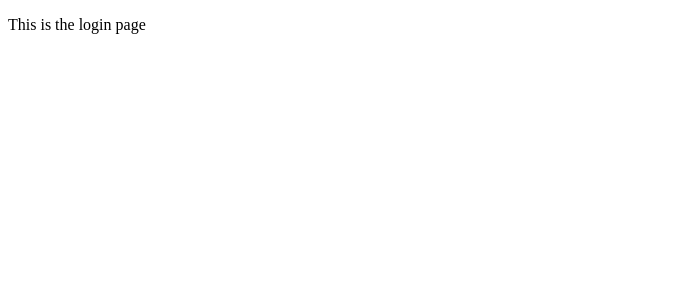
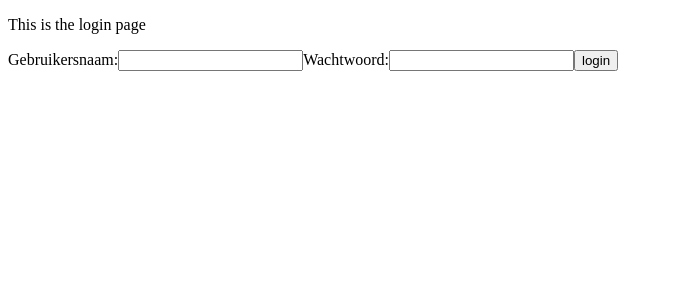
Before and after one commit to NWaziri/fullstack-DonDiablo, a React (Create React App) app in the folder front-end-dondiablo/: page /login in a window 1280 px wide. Shown: the top 300 px of the page, without its empty margins (0-673 px from the left). Built offline with nearby package versions, Linux system fonts and the light colour scheme.

Commit message:
created Button component, SignUpForm and LoginForm

```diff
--- /dev/null
+++ b/front-end-dondiablo/src/components/Button/Button.js
@@ -0,0 +1,14 @@
+import React from "react";
+
+function Button({ type, className, text }) {
+    return (
+        <button
+            type={type}
+            className={className}
+        >
+            {text}
+        </button>
+    )
+}
+
+export default Button;
--- /dev/null
+++ b/front-end-dondiablo/src/components/loginForm/LoginForm.js
@@ -0,0 +1,42 @@
+import React, {useRef, useState} from "react";
+import {useForm} from "react-hook-form";
+import axios from "axios";
+import Button from "../Button/Button";
+
+function LoginForm() {
+    const { handleSubmit, register } = useForm();
+
+    const onSubmit =  (data) => {
+       console.log(data)
+    }
+    return (
+        <form onSubmit={handleSubmit(onSubmit)}>
+            <label htmlFor="username-field">
+                Gebruikersnaam:
+                <input
+                    type="text"
+                    id="username-field"
+                    name="username"
+                    {...register("username")}
+                />
+            </label>
+
+            <label htmlFor="password-field">
+                Wachtwoord:
+                <input
+                    type="password"
+                    id="password-field"
+                    name="password"
+                    {...register("password")}
+                />
+            </label>
+            <Button
+                type="submit"
+                className="login-button"
+                text="login"
+            />
+        </form>
+    )
+}
+
+export default LoginForm;
--- /dev/null
+++ b/front-end-dondiablo/src/components/signUpForm/SignUpForm.js
@@ -0,0 +1,53 @@
+import React, {useRef, useState} from "react";
+import {useForm} from "react-hook-form";
+import axios from "axios";
+import Button from "../Button/Button";
+
+function SignUpForm({submitFunction}) {
+    const { handleSubmit, register } = useForm();
+    const [signUpSuccess, toggleSignUpSucces] = useState(false);
+
+    return (
+        <>
+            <form onSubmit={handleSubmit(submitFunction)}>
+                <label htmlFor="email-field">
+                    Email:
+                    <input
+                        type="email"
+                        id="email-field"
+                        name="email"
+                        {...register("email")}
+                    />
+                </label>
+
+                <label htmlFor="username-field">
+                    Gebruikersnaam:
+                    <input
+                        type="text"
+                        id="username-field"
+                        name="username"
+                        {...register("username")}
+                    />
+                </label>
+
+                <label htmlFor="password-field">
+                    Wachtwoord:
+                    <input
+                        type="password"
+                        id="password-field"
+                        name="password"
+                        {...register("password")}
+                    />
+                </label>
+                <Button
+                    type="submit"
+                    className="register-button"
+                    text="registreren"
+                />
+                {signUpSuccess === true && <p> registreren is geluk je wordt doorgestuurd naar de inlog pagina</p>}
+            </form>
+        </>
+    )
+}
+
+export default SignUpForm;
--- a/front-end-dondiablo/src/pages/loginPage/Login.js
+++ b/front-end-dondiablo/src/pages/loginPage/Login.js
@@ -1,9 +1,11 @@
 import React from "react";
+import LoginForm from "../../components/loginForm/LoginForm";
 
 function Login() {
     return (
         <>
             <p>This is the login page</p>
+            <LoginForm/>
         </>
     )
 }
--- a/front-end-dondiablo/src/pages/signupPage/SignUp.js
+++ b/front-end-dondiablo/src/pages/signupPage/SignUp.js
@@ -3,6 +3,9 @@ import {useForm} from "react-hook-form";
 
 import axios from "axios";
 import {useHistory} from "react-router-dom";
+import SignUpForm from "../../components/signUpForm/SignUpForm";
+
+
 
 function SignUp() {
     const { handleSubmit, register } = useForm();
@@ -19,52 +22,17 @@ function SignUp() {
         }
         toggleSignUpSucces(true);
 
-        setTimeout(()=> {
-            history.push("/login")
-        }, 1000)
+        // setTimeout(()=> {
+        //     history.push("/login")
+        // }, 1000)
     };
 
     return (
         <>
             <p>This is the signup page</p>
-            <form onSubmit={handleSubmit(onSubmit)}>
-                <label htmlFor="email-field">
-                    Email:
-                    <input
-                        type="email"
-                        id="email-field"
-                        name="email"
-                        {...register("email")}
-                    />
-                </label>
-
-                <label htmlFor="username-field">
-                    Gebruikersnaam:
-                    <input
-                        type="text"
-                        id="username-field"
-                        name="username"
-                        {...register("username")}
-                    />
-                </label>
-
-                <label htmlFor="password-field">
-                    Wachtwoord:
-                    <input
-                        type="password"
-                        id="password-field"
-                        name="password"
-                        {...register("password")}
-                    />
-                </label>
-                <button
-                    type="submit"
-                    className="form-button"
-                >
-                    Maak account aan
-                </button>
-                {signUpSuccess === true && <p> registreren is geluk je wordt doorgestuurd naar de inlog pagina</p>}
-            </form>
+            <SignUpForm
+                submitFunction={onSubmit}
+            />
         </>
     )
 }
```
